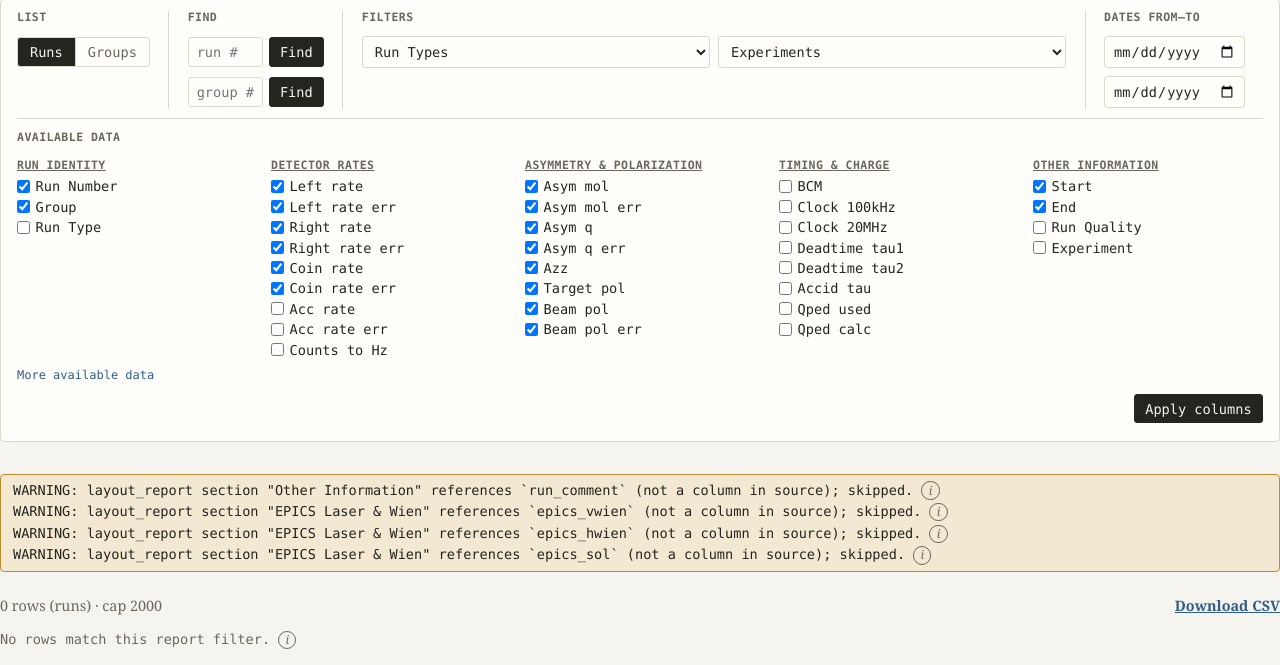
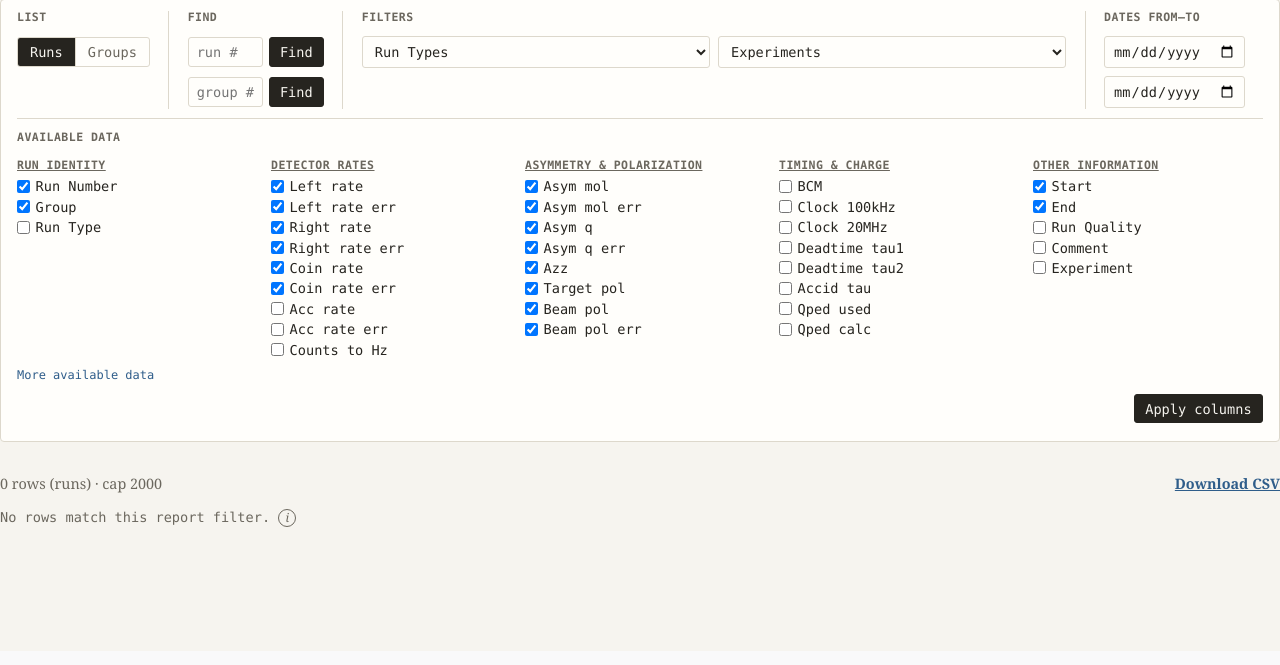
Before and after one commit to dericking/molpol-fadc-analysis-dashboard, a PHP site: page /report.php in a window 1280 px wide. Shown: the part 149-814 px from the top of the page. After the commit the page ends 676 px from the top, so only its background shows below. Run offline with PHP 8.4, Linux system fonts and the light colour scheme; data comes from the database, SQL or seed files in the repository; data that the repository does not hold is empty.

Commit message:
Fix: Broken layout naming example accidentally left in code.
Fixed a broken layout naming example/text that I had put in the code before conjuring up the testing scripts.

```diff
--- a/includes/layouts/layout_report.php
+++ b/includes/layouts/layout_report.php
@@ -114,7 +114,7 @@ return [
                         ['field' => 'run_start',      'header' => 'Start',      'source' => 'run'],
                         ['field' => 'run_end',        'header' => 'End',        'source' => 'run'],
                         ['field' => 'run_quality',    'header' => 'Run Quality','source' => 'run', 'kind' => 'quality'],
-                        ['field' => 'run_comment',    'header' => 'Comment',    'source' => 'run'],
+                        ['field' => 'comment',        'header' => 'Comment',    'source' => 'run'],
                         ['field' => 'run_experiment', 'header' => 'Experiment', 'source' => 'run'],
                     ],
                 ],
@@ -123,11 +123,11 @@ return [
                 [
                     'title' => 'EPICS Laser & Wien',
                     'columns' => [
-                        ['field' => 'epics_ihwp',        'header' => 'iHWP',        'source' => 'epics'],
-                        ['field' => 'epics_rhwp',        'header' => 'rHWP',        'source' => 'epics'],
-                        ['field' => 'epics_vwien',      'header' => 'V Wien',      'source' => 'epics'],
-                        ['field' => 'epics_hwien',      'header' => 'H Wien',      'source' => 'epics'],
-                        ['field' => 'epics_sol',        'header' => 'Sol',         'source' => 'epics'],
+                        ['field' => 'epics_ihwp',         'header' => 'iHWP',           'source' => 'epics'],
+                        ['field' => 'epics_rhwp',         'header' => 'rHWP',           'source' => 'epics'],
+                        ['field' => 'epics_vwien_angle',  'header' => 'V Wien angle',   'source' => 'epics'],
+                        ['field' => 'epics_hwien_angle',  'header' => 'H Wien angle',   'source' => 'epics'],
+                        ['field' => 'epics_sol_phi_fg',   'header' => 'Sol angle',      'source' => 'epics'],
                     ],
                 ],
                 [
--- a/includes/layouts/layout_run_summary.php
+++ b/includes/layouts/layout_run_summary.php
@@ -50,7 +50,7 @@ return [
             ],
         ],
         'footer' => [
-            ['kind' => 'comment', 'field' => 'run_comment', 'label' => 'Comment'],
+            ['kind' => 'comment', 'field' => 'comment', 'label' => 'Comment'],
         ],
     ],
     'group' => [
```
